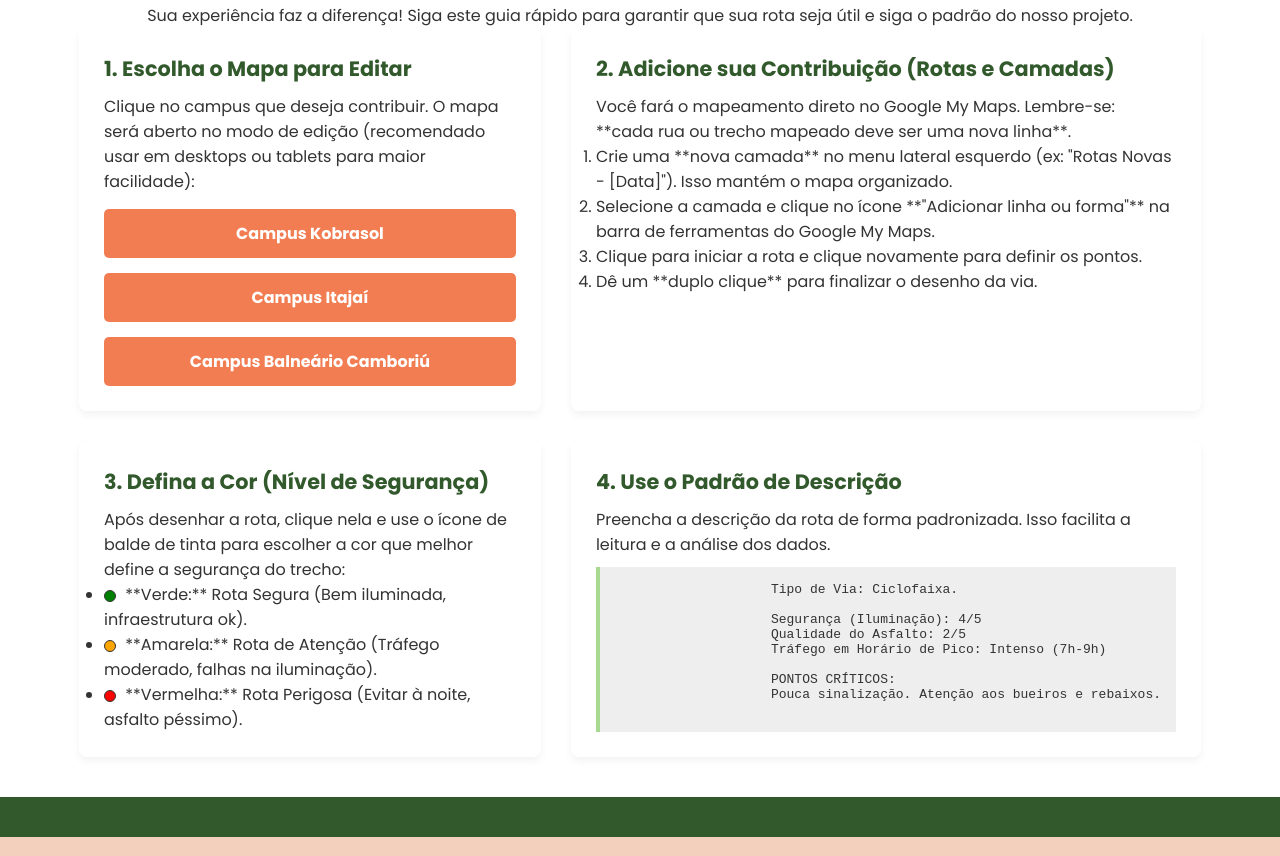
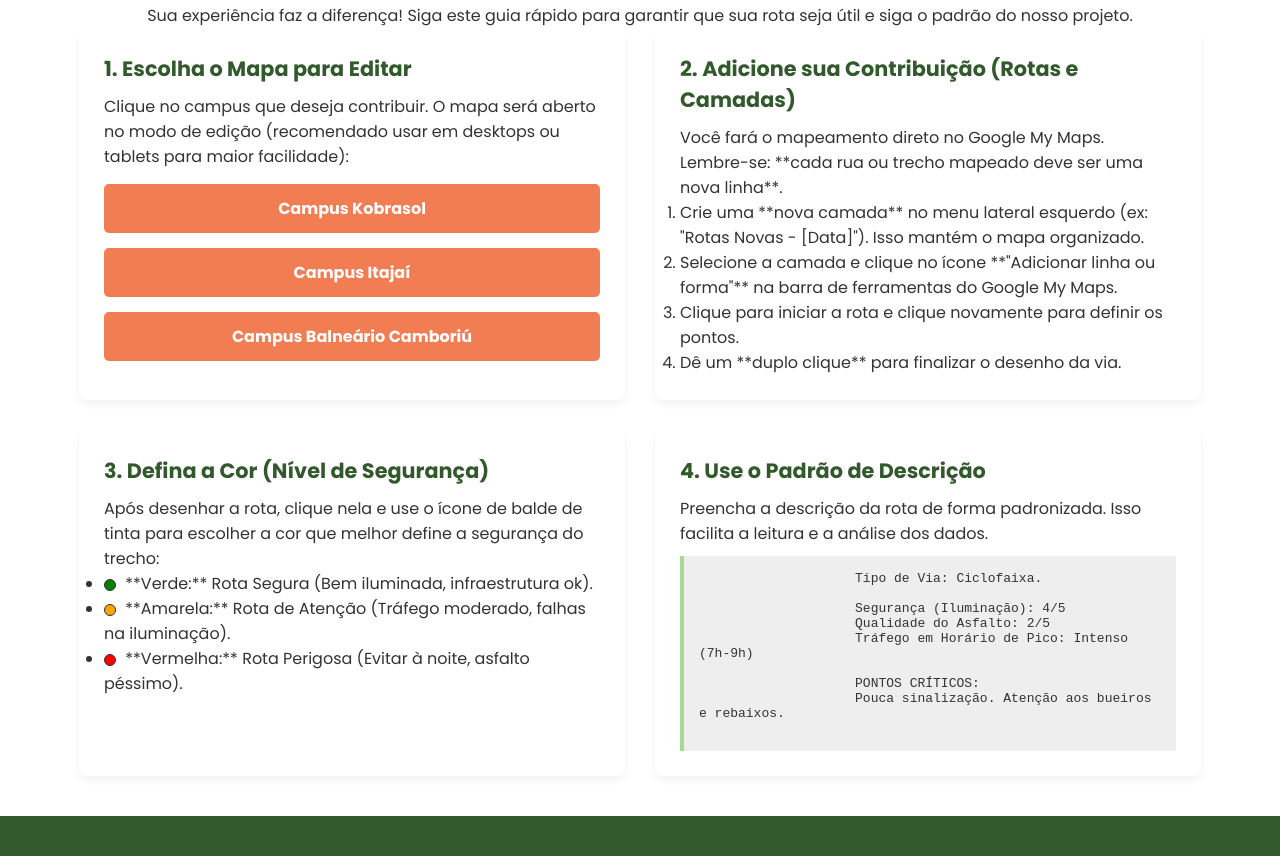
Before and after one commit to LeomarAlves/rotas-seguras-univali, a plain HTML site: page tutorial-de-edicao.html in a window 1280 px wide. Shown: the part 349-1205 px from the top of the page. Drawn offline with Linux system fonts and the light colour scheme.

Commit message:
correção pre-wrap

```diff
--- a/css/style.css
+++ b/css/style.css
@@ -28,7 +28,6 @@ body {
     font-family: 'Poppins', sans-serif;
     background-color: var(--cor-clara); /* Usando Bege */
     color: var(--cor-texto-principal);
-overflow-x: hidden;
 }
 
 .container {
@@ -326,8 +325,7 @@ overflow-x: hidden;
     /* Borda Verde Água */
     margin-top: 10px;
     font-family: monospace;
-    overflow-x: auto;
-    word-break: break-word;
+    white-space: pre-wrap;
 }
 
 /* ==================================== */
```
